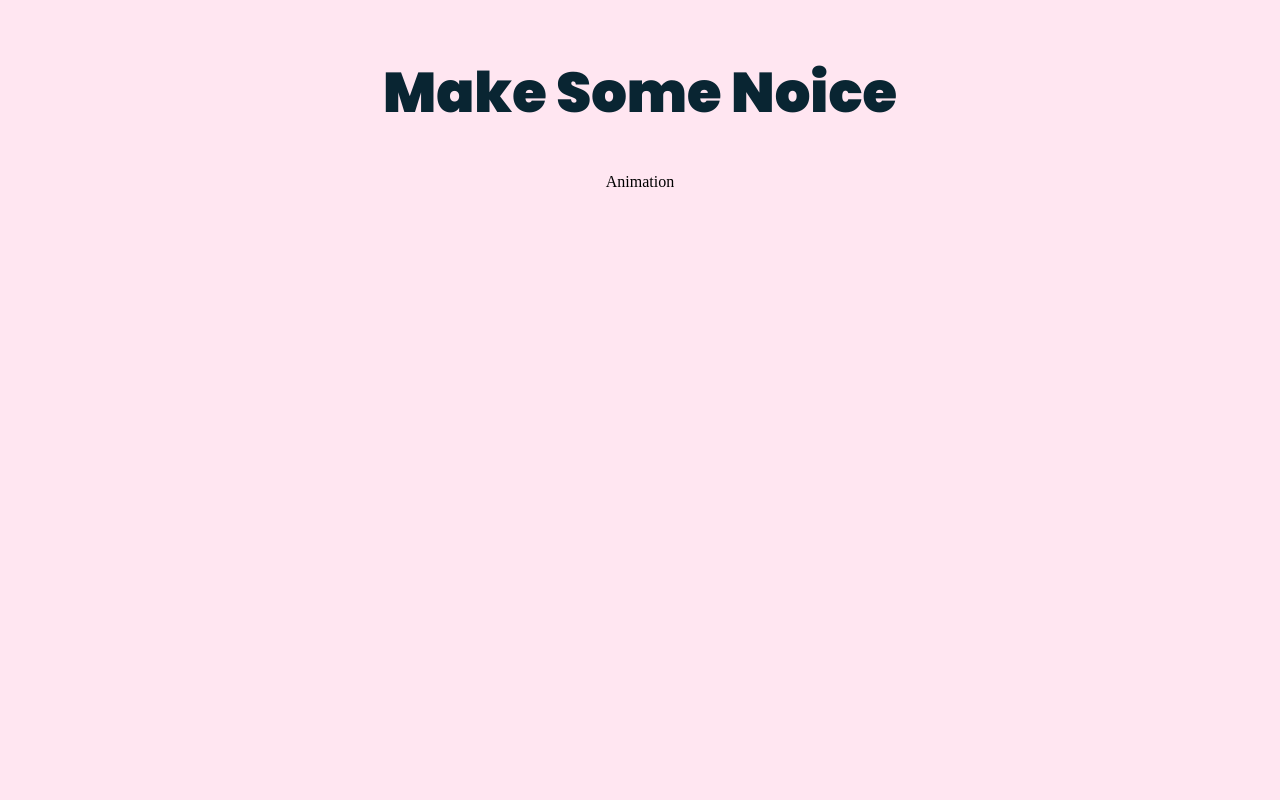
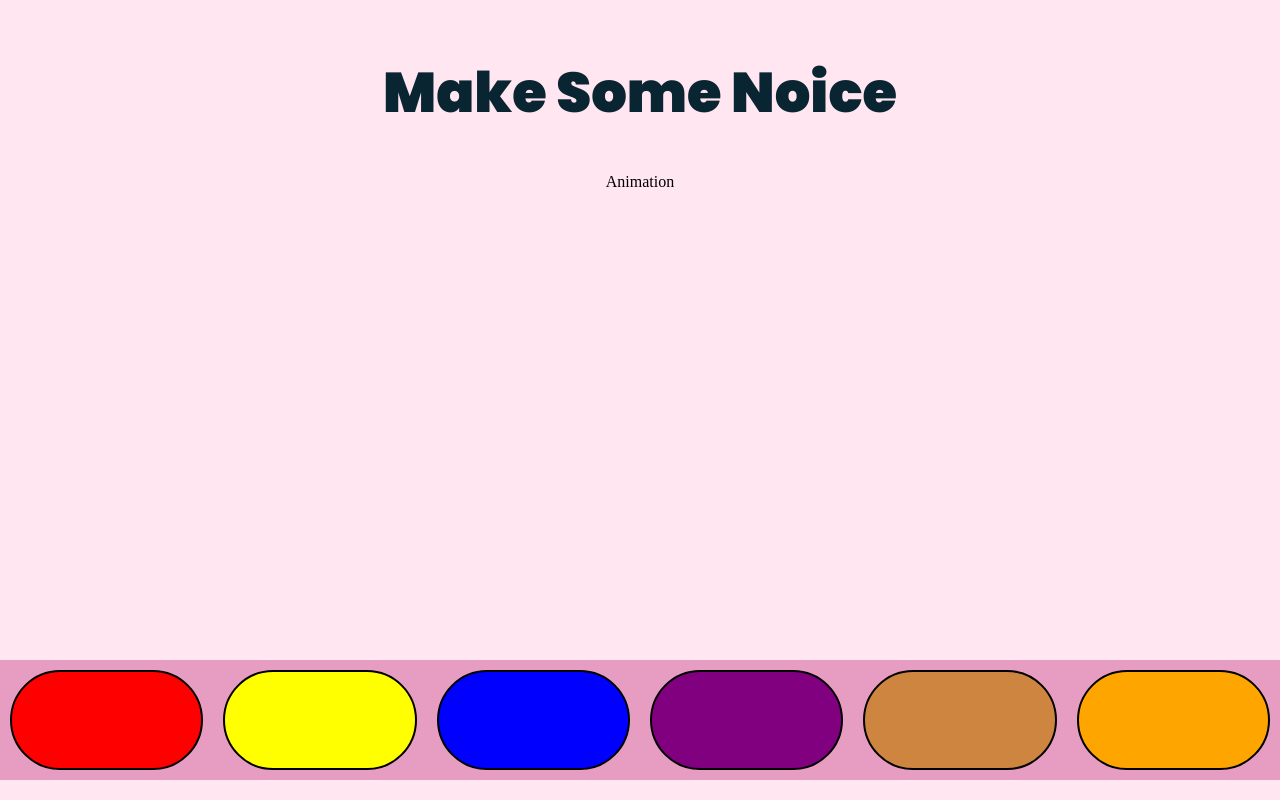
Before and after one commit to PrathamKumar14/Music-Beats, a plain HTML site: page index.html in a window 1280 px wide. Drawn offline with Linux system fonts and the light colour scheme.

Commit message:
Add Buttons

```diff
--- a/index.html
+++ b/index.html
@@ -13,7 +13,7 @@
         <h1>Make Some Noice</h1>
     </header>
     <div class="animation">Animation</div>
-    <div class="buttons">
+    <div class="button">
         <div class="btn-1">
             <audio src="sounds/bubbles.mp3"></audio>
         </div>
--- a/styles.css
+++ b/styles.css
@@ -11,3 +11,47 @@ header {
     font-size: 28px;
     color: #092532;
 }
+
+.button {
+    position: absolute;
+    bottom: 20px;
+    width: 100%;
+    display: flex;
+    background-color: #e79cc2;
+}
+
+.button > div {
+    font-family: 'Poppins', sans-serif;
+    width: 100px;
+    height: 100px;
+    flex: 1;
+    margin: 10px;
+    box-sizing: border-box;
+    border: 2px solid black;
+    border-radius: 50px;
+    font-size: 30px;
+}
+
+.btn-1 {
+    background: red;
+}
+
+.btn-2 {
+    background: yellow;
+}
+
+.btn-3 {
+    background: blue;
+}
+
+.btn-4 {
+    background: purple;
+}
+
+.btn-5 {
+    background: peru;
+}
+
+.btn-6 {
+    background: orange;
+}
```
